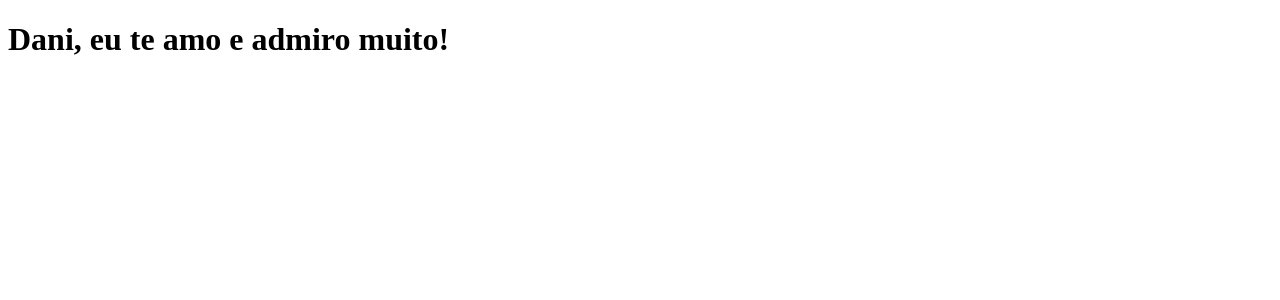
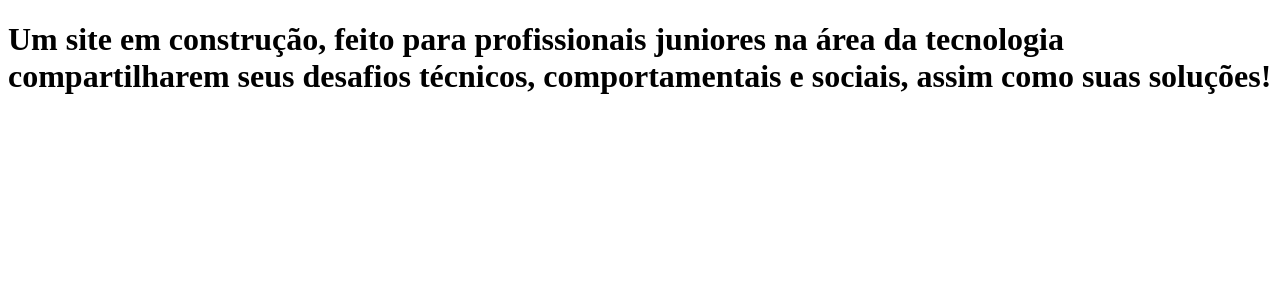
Before and after one commit to MonicaIacy/clone-tabnews, a Next.js app: page / in a window 1280 px wide. Shown: the top 300 px of the page. Built offline with nearby package versions, Linux system fonts and the light colour scheme.

Commit message:
atualiza a frase da página em construção

```diff
--- a/pages/index.js
+++ b/pages/index.js
@@ -1,5 +1,11 @@
 function Home() {
-  return <h1>Dani, eu te amo e admiro muito!</h1>;
+  return (
+    <h1>
+      Um site em construção, feito para profissionais juniores na área da
+      tecnologia compartilharem seus desafios técnicos, comportamentais e
+      sociais, assim como suas soluções!
+    </h1>
+  );
 }
 
 export default Home;
```
